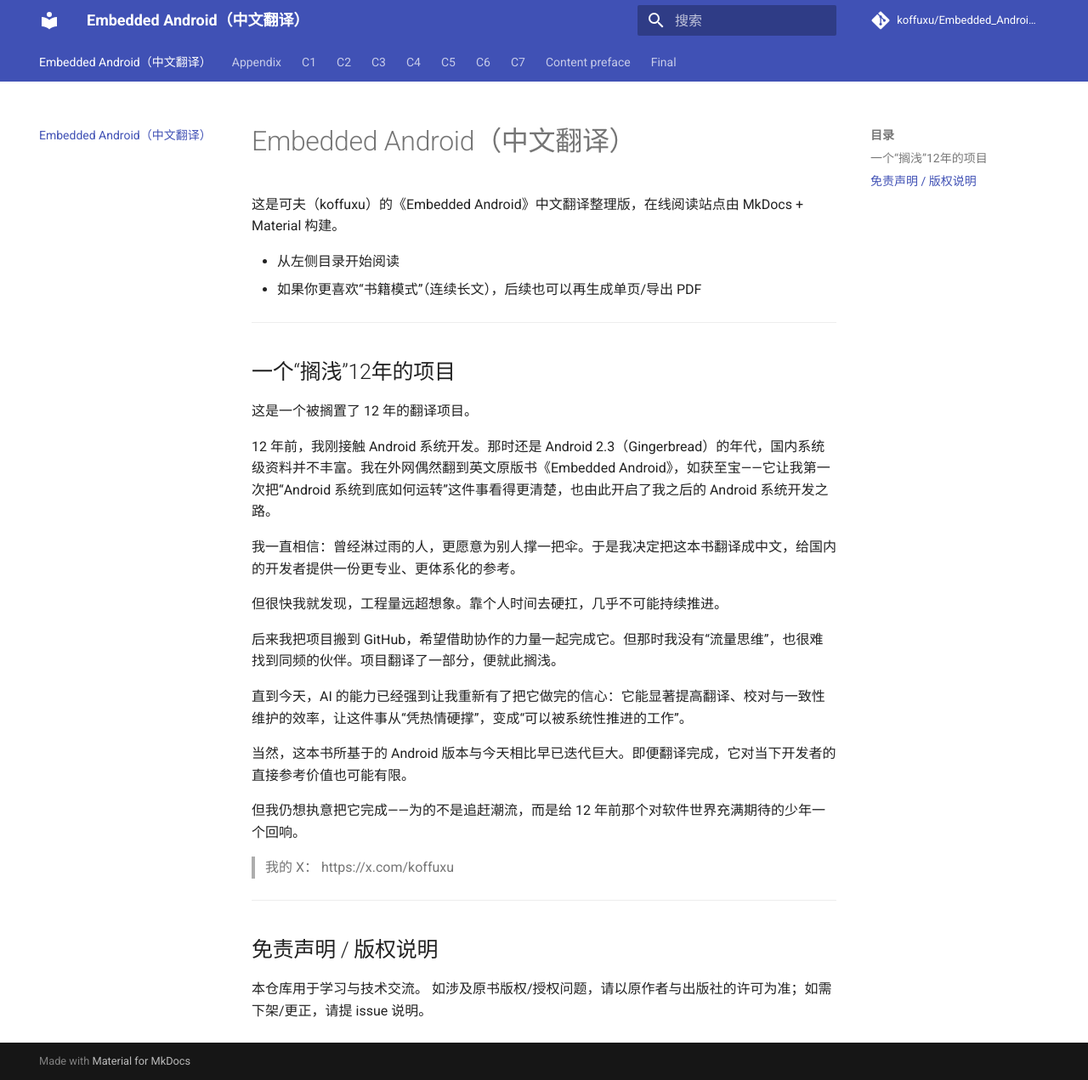
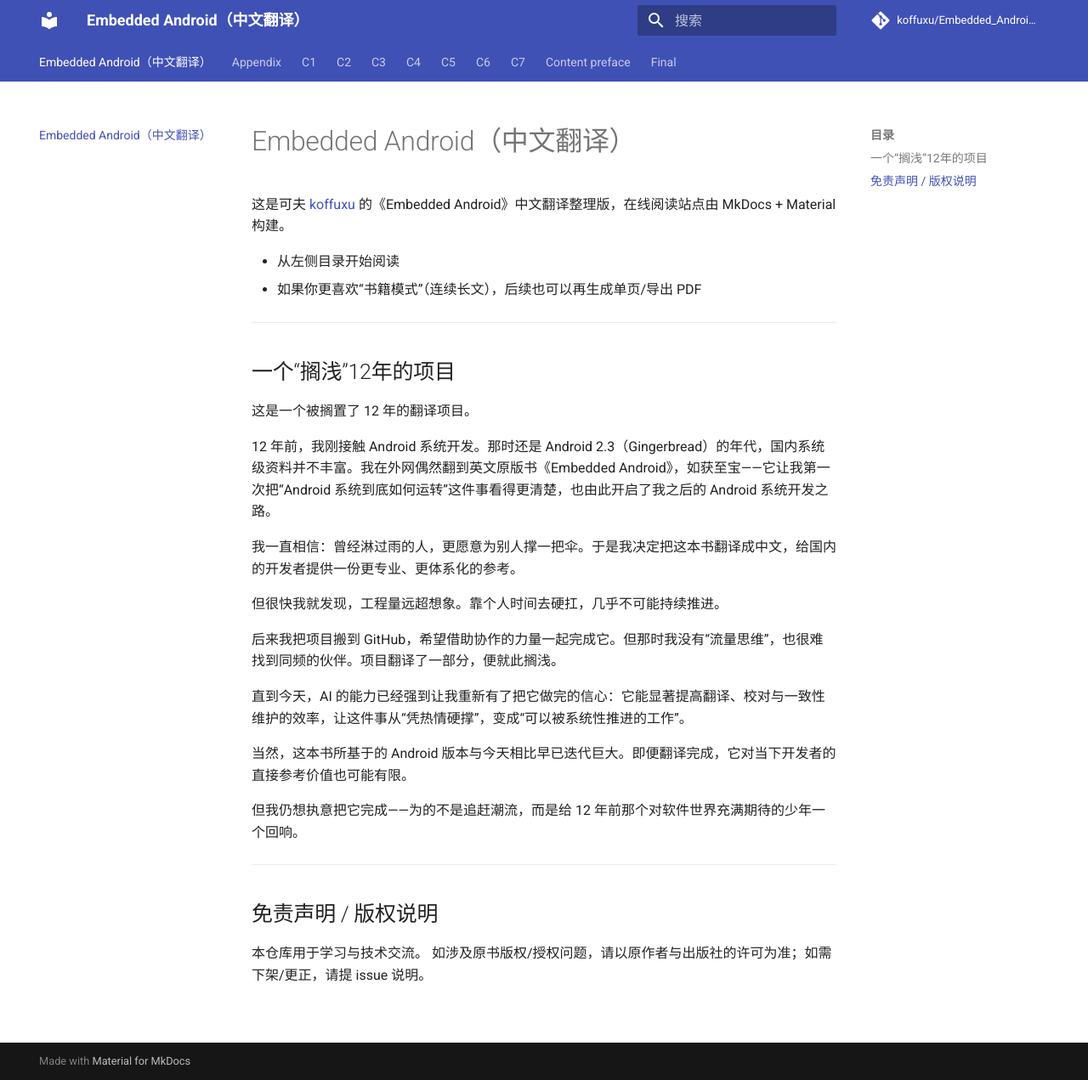
Before and after one commit to koffuxu/Embedded_Android_in_Chinese, an MkDocs documentation site: the page built from output/index.md, in a window 1280 px wide and 1271 px high. Shown: the whole window at 85% size. Built offline with MkDocs 1.6.1 and Material for MkDocs 9.7.7, drawn with Linux system fonts in a browser that asks for light colours; comment, search, counter and statistics services are not loaded; some of the changed lines change nothing that is shown.

Commit message:
Revise translation attribution and clean up links
Updated the attribution for the translation and removed a redundant link.

```diff
--- a/output/index.md
+++ b/output/index.md
@@ -1,6 +1,6 @@
 # Embedded Android（中文翻译）
 
-这是可夫（koffuxu）的《Embedded Android》中文翻译整理版，在线阅读站点由 MkDocs + Material 构建。
+这是可夫 [koffuxu](https://x.com/koffuxu) 的《Embedded Android》中文翻译整理版，在线阅读站点由 MkDocs + Material 构建。
 
 - 从左侧目录开始阅读
 - 如果你更喜欢“书籍模式”（连续长文），后续也可以再生成单页/导出 PDF
@@ -25,8 +25,6 @@
 
 但我仍想执意把它完成——为的不是追赶潮流，而是给 12 年前那个对软件世界充满期待的少年一个回响。
 
-> 我的 X： https://x.com/koffuxu
-
 ---
 
 ## 免责声明 / 版权说明
```
